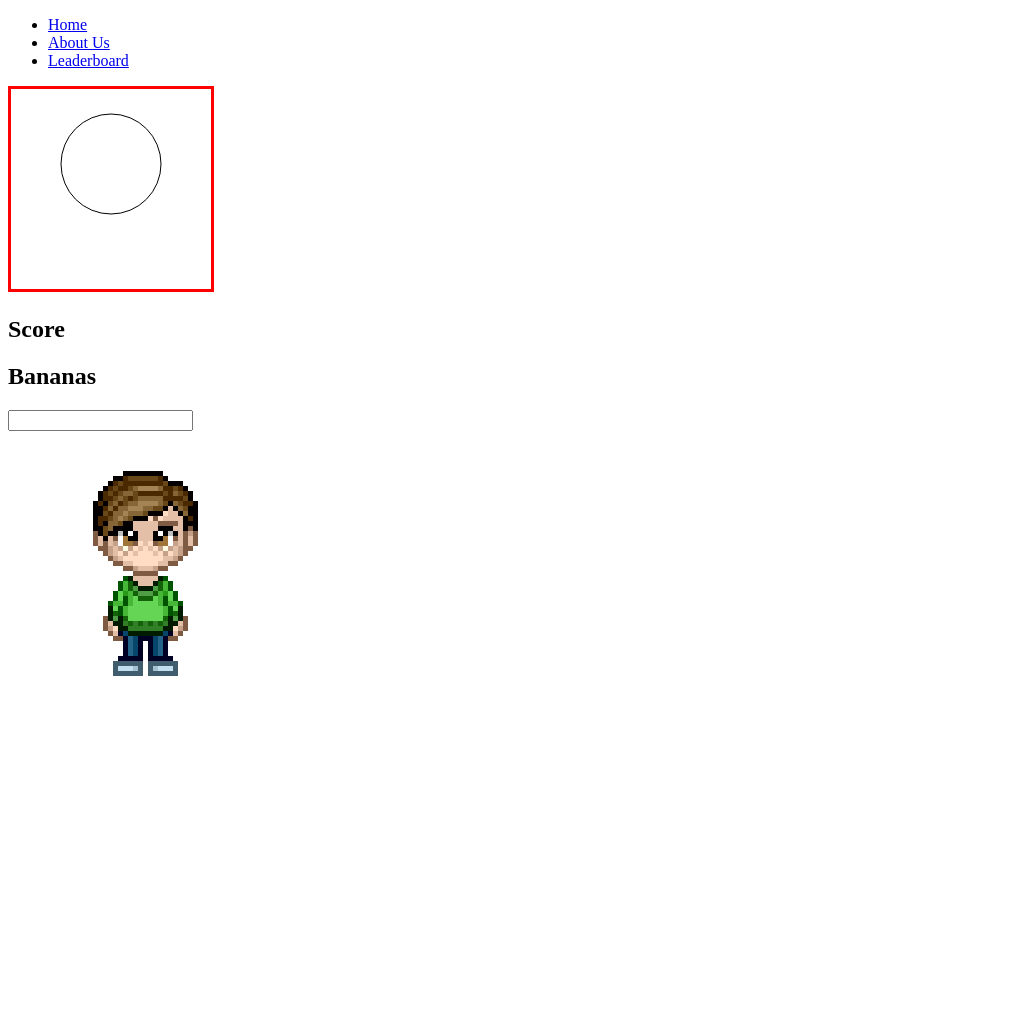
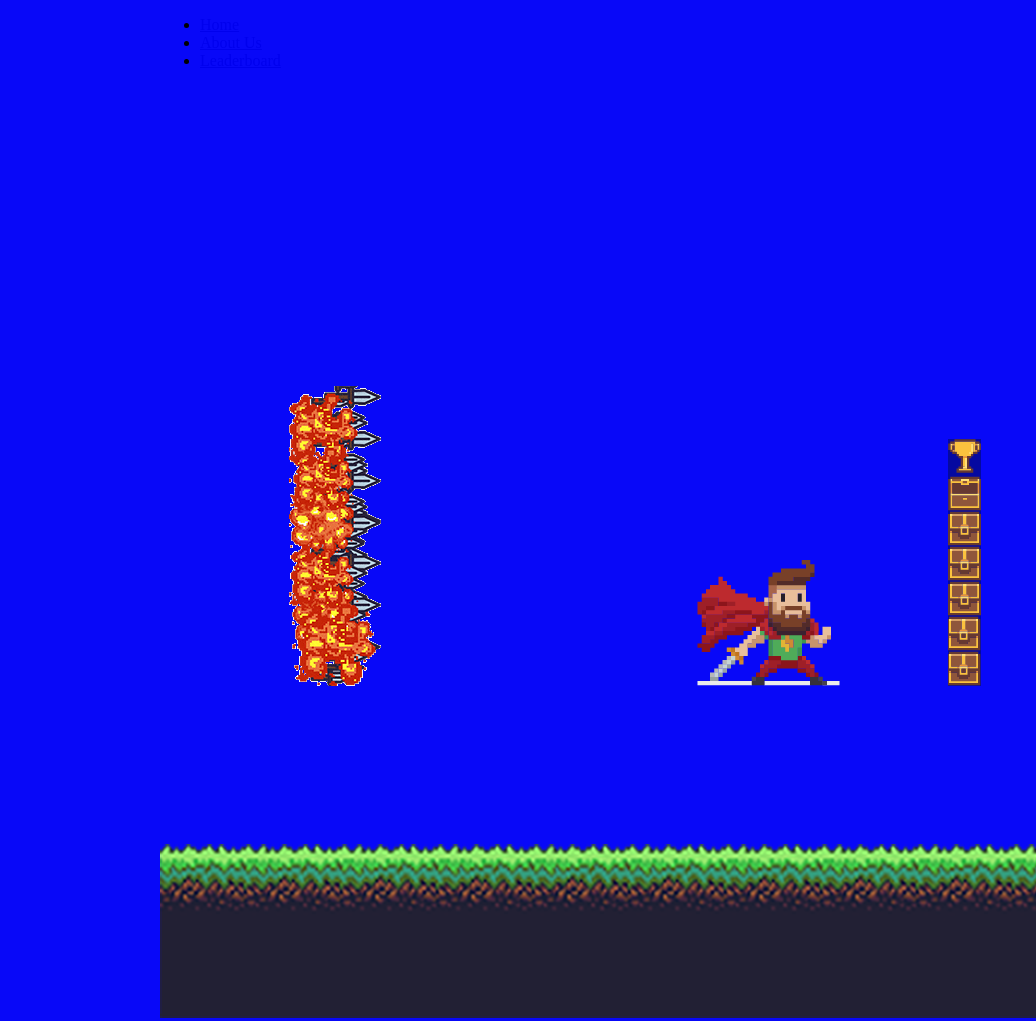
Before and after one commit to 201-code-ninjas/ProjectAwesomness, a plain HTML site: page pages/gamePage.html in a window 1280 px wide. Shown: the whole page, without its empty margins (0-1036 px from the left). Before the commit the page ends 800 px from the top, so only its background shows below. Drawn offline with Linux system fonts and the light colour scheme.

Commit message:
adding assets to gamePage

```diff
--- a/css/gamePage.css
+++ b/css/gamePage.css
@@ -1,17 +1,6 @@
-/* body{
+body{
   max-width: 960px;
-  max-height: 600px;
+  /* max-height: 600px; */
   margin: auto;
+  background-color: rgb(8, 8, 248);
 }
-
-#wallOfDeath{
-  border: 5px solid purple;
-  display: inline;
-}
-
-#spriteStyle{
-  border: 5px solid purple;
-  display: inline;
-}
-
-} */
--- a/js/gamePage.js
+++ b/js/gamePage.js
@@ -1,14 +1,14 @@
-var circleScore = document.getElementById('scoreKeeper');
-var ctx = circleScore.getContext('2d');
-ctx.beginPath();
-ctx.arc(100, 75, 50, 0, 2 * Math.PI);
-ctx.stroke();
-var img = new Image();
-img.src = '../asset/marisha.png';
+// var circleScore = document.getElementById('scoreKeeper');
+// var ctx = circleScore.getContext('2d');
+// ctx.beginPath();
+// ctx.arc(100, 75, 50, 0, 2 * Math.PI);
+// ctx.stroke();
+// var img = new Image();
+// img.src = '../assets/scenery-ground.png';
 
-window.onload = function(){
-  var canvas = document.getElementById('marishaSprite');
-  var ctx = canvas.getContext('2d');
+// window.onload = function(){
+//   var canvas = document.getElementById('sceneryGroundImage');
+//   var ctx = canvas.getContext('2d');
 
-  ctx.drawImage(img,10, 10);
-};
+//   ctx.drawImage(img,105, 0);
+// };
--- a/pages/gamePage.html
+++ b/pages/gamePage.html
@@ -21,7 +21,7 @@
   </header>
 <main>
 
-  <canvas id="scoreKeeper" width="200" height="200"
+  <!-- <canvas id="scoreKeeper" width="200" height="200"
   style="border: 3px solid red"></canvas>
 
 
@@ -31,21 +31,21 @@
     <input type="text" name="typedWord" id="typedWord">
     <input type="submit" style="display:none">
 
-  </form>
-<canvas id="marishaSprite" width="300px" height="300px"></canvas>
-  <!-- <canvas id="wallOfDeath" width="125px" height="600px"></canvas>
-  <img id="deathWall" src="https://placehold.it/100x370/111" width="100px" height= "570px" alt="wall of death"> -->
+  </form> -->
+  <canvas id="wallOfDeath" width="125px" height="600px"></canvas>
+
+  <img id="deathWall" src="../assets/Wall-of-Death-GIF.gif" width="100px" height= "300px" alt="wall of death">
 
 
-<canvas id="spriteStyle" >
-  <img src="https://placehold.it/50x50/111" alt="hero sprite">
-</div>
-<div id="finishLine">
-  <img  src="https://placehold.it/100x200/111" alt="finish line">
-</div>
-<div id="main-base-img">
-  <img src="https://placehold.it/960x200/111" alt="base image">
-</div>
+<canvas id="spriteStyle" ></canvas>
+  <img src="../assets/hero.png" alt="hero sprite">
+
+<canvas id="finishLine" width="100" height="300"></canvas>
+  <img src="../assets/wallOfWin.png"  alt="finish line">
+
+<canvas id="sceneryGroundImage" width="960"></canvas>
+  <img src="../assets/scenery-ground.png" alt="base image">
+
 
 </main>
 
```
Also changed, not shown: assets/Renee-avatar.png (renamed from asset/Renee-avatar.png), assets/Username-box.png (renamed from asset/Username-box.png), assets/Wall-of-Death-GIF.gif (added), assets/categories-and-level.png (renamed from asset/categories-and-level.png), assets/finishTrophy.png (added), assets/fire1.png (renamed from asset/fire1.png), assets/fire2.png (renamed from asset/fire2.png), assets/hero.png (renamed from asset/hero.png), assets/marisha.png (renamed from asset/marisha.png), assets/menu button.png (renamed from asset/menu button.png), assets/nav-bar-buttons.png (renamed from asset/nav-bar-buttons.png), assets/scenery-ground.png (added), assets/spikes.png (renamed from asset/spikes.png), assets/treasureBox.png (added), 1 more files, 1 other file.
